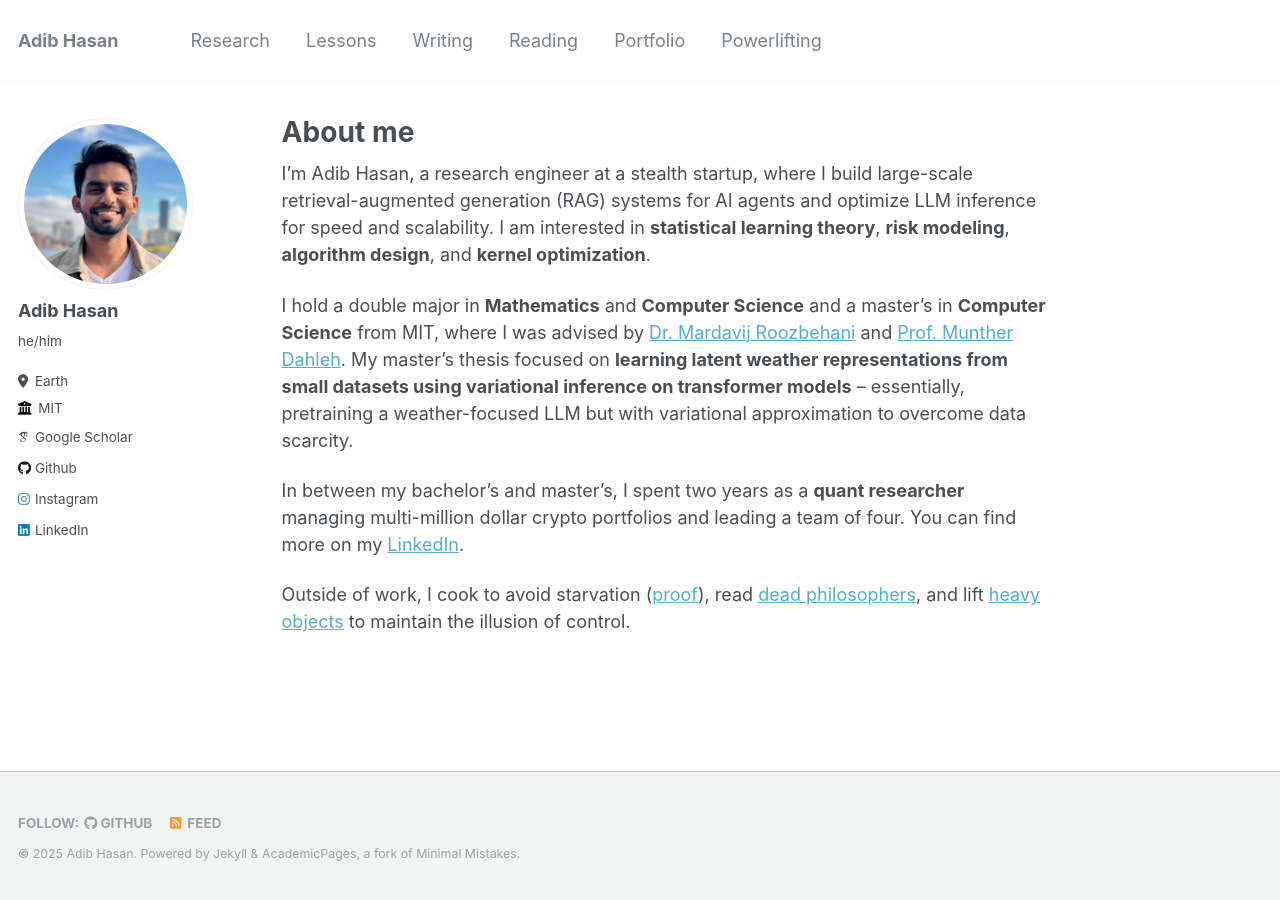
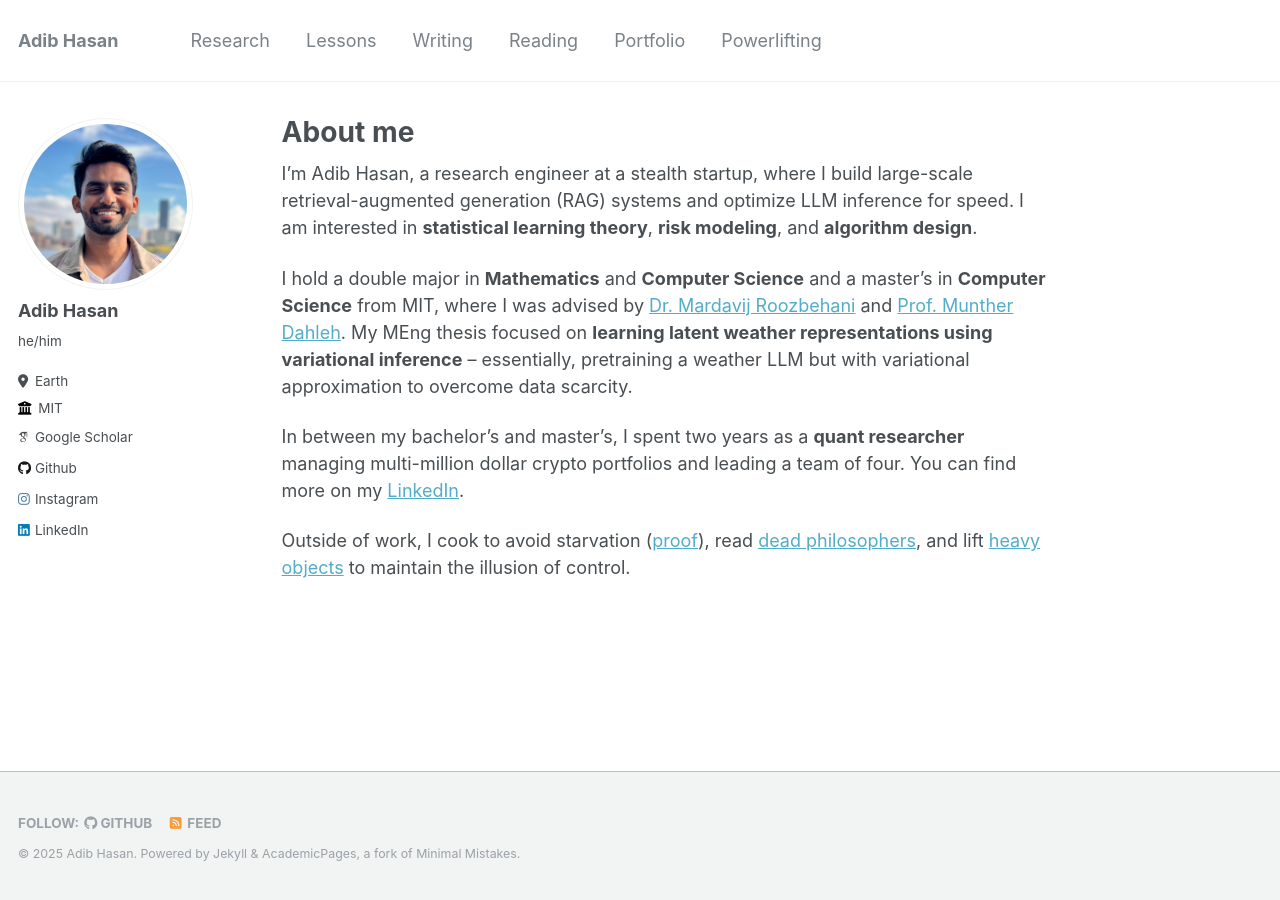
Before and after one commit to Neehan/neehan.github.io, a Jekyll site: the page built from _pages/about.md, in a window 1280 px wide. Built offline with Jekyll 4.4.1, drawn with Linux system fonts in a browser that asks for light colours; some web fonts are replaced.

Commit message:
Update about.md

```diff
--- a/_pages/about.md
+++ b/_pages/about.md
@@ -7,9 +7,9 @@ redirect_from:
   - /about.html
 ---
 
-I'm Adib Hasan, a research engineer at a stealth startup, where I build large-scale retrieval-augmented generation (RAG) systems for AI agents and optimize LLM inference for speed and scalability. I am interested in **statistical learning theory**, **risk modeling**, **algorithm design**, and **kernel optimization**.
+I'm Adib Hasan, a research engineer at a stealth startup, where I build large-scale retrieval-augmented generation (RAG) systems and optimize LLM inference for speed. I am interested in **statistical learning theory**, **risk modeling**, and **algorithm design**.
 
-I hold a double major in **Mathematics** and **Computer Science** and a master's in **Computer Science** from MIT, where I was advised by [Dr. Mardavij Roozbehani](https://idss.mit.edu/staff/mardavij-roozbehani/) and [Prof. Munther Dahleh](https://idss.mit.edu/staff/munther-dahleh/). My master's thesis focused on **learning latent weather representations from small datasets using variational inference on transformer models** -- essentially, pretraining a weather-focused LLM but with variational approximation to overcome data scarcity.
+I hold a double major in **Mathematics** and **Computer Science** and a master's in **Computer Science** from MIT, where I was advised by [Dr. Mardavij Roozbehani](https://idss.mit.edu/staff/mardavij-roozbehani/) and [Prof. Munther Dahleh](https://idss.mit.edu/staff/munther-dahleh/). My MEng thesis focused on **learning latent weather representations using variational inference** -- essentially, pretraining a weather LLM but with variational approximation to overcome data scarcity.
 
 In between my bachelor's and master's, I spent two years as a **quant researcher** managing multi-million dollar crypto portfolios and leading a team of four. You can find more on my [LinkedIn](https://linkedin.com/in/adib-hasan).
 
```
